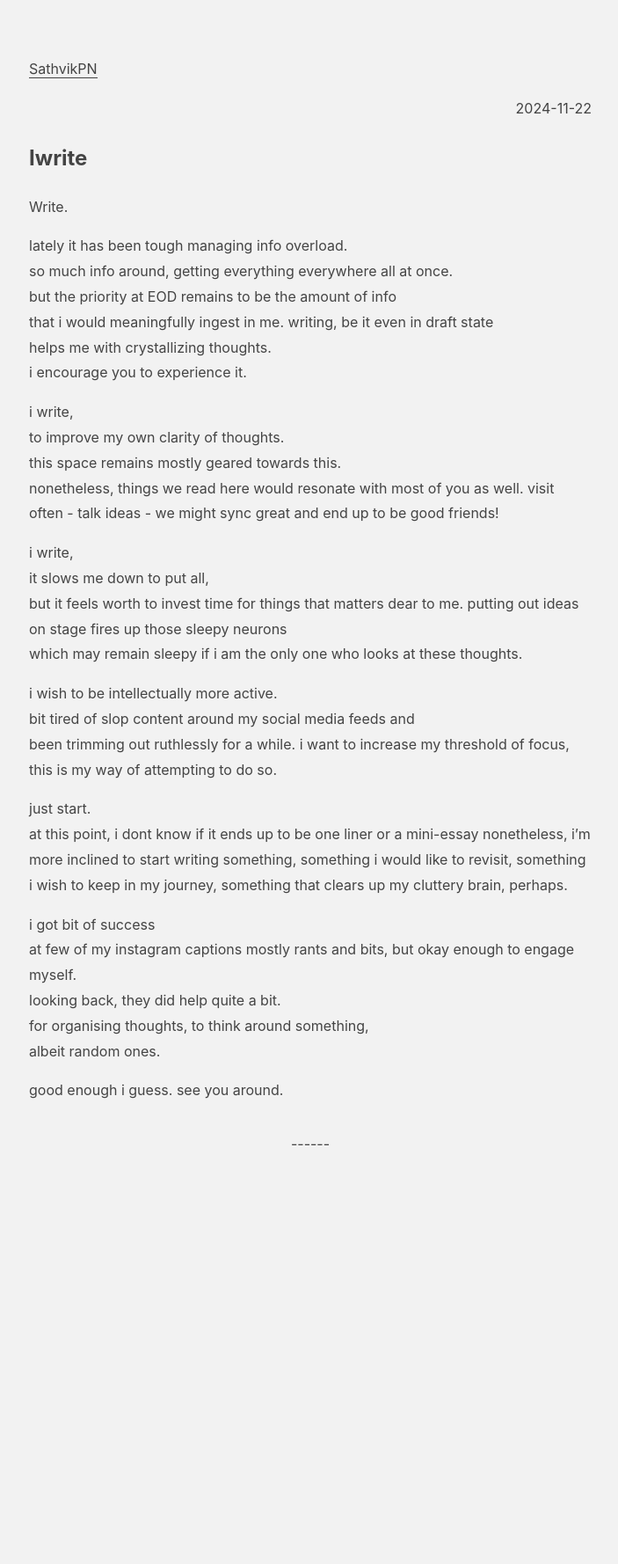
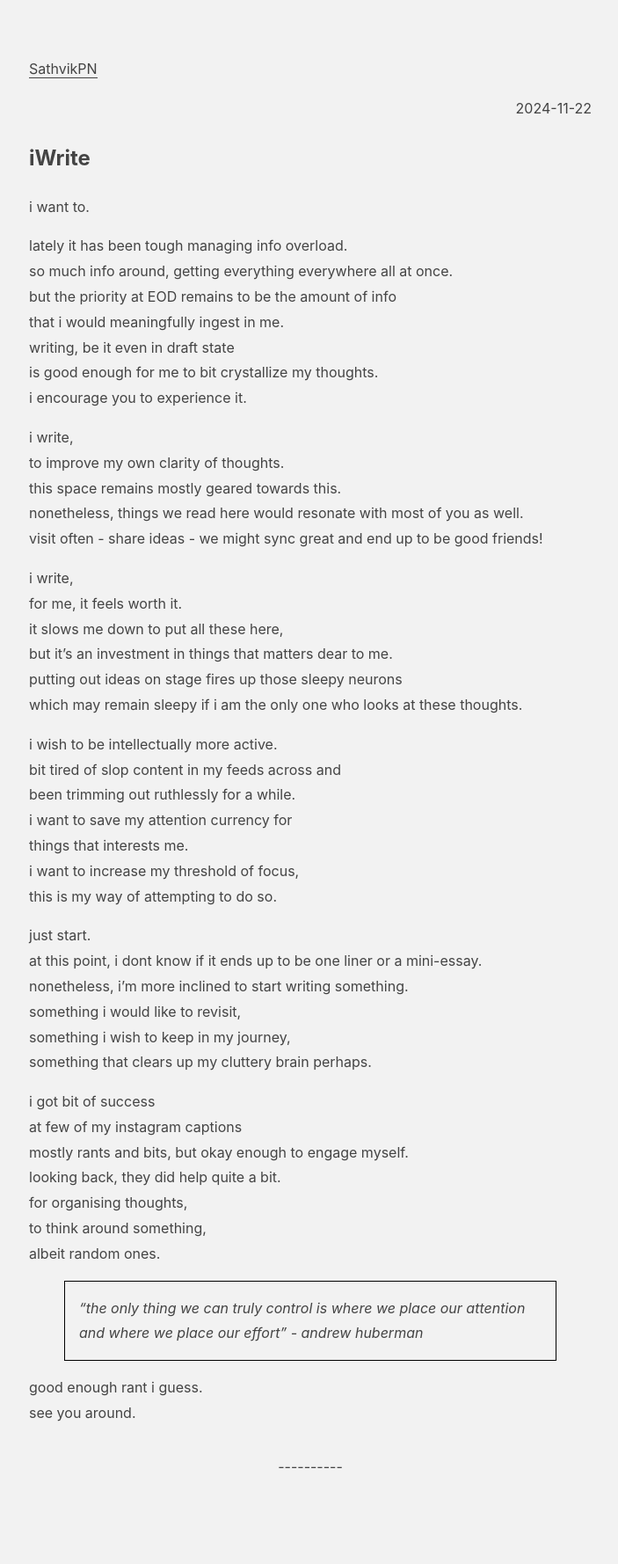
Before and after one commit to SathvikPN/sathvikpn.github.io, a Jekyll site: the page built from _posts/2024-11-22-iwrite.md, in a window 1280 px wide. Shown: the whole page at 88% size, without its empty margins (287-990 px from the left). Built offline with Jekyll 4.4.1, drawn with Linux system fonts in a browser that asks for light colours; before the commit the page ends 1411 px from its top, so only the background shows below that.

Commit message:
minor tweaks

```diff
--- a/_data/menu.yml
+++ b/_data/menu.yml
@@ -3,7 +3,7 @@
 entries:
   - title: readme
     url: readme
-  - title: writings
+  - title: thoughts
     post_list:
       limit: 10
       show_more: true
--- a/_includes/menu_item.html
+++ b/_includes/menu_item.html
@@ -1,5 +1,6 @@
 <p>
   {%-for item in include.collection-%}
+  <p>
     {%- if item.url -%}
       <a href="{{ item.url }}">{{ item.title }}</a>
     {%- else -%}
@@ -16,6 +17,7 @@
           show_more_url=item.post_list.show_more_url
      -%}
     {%-endif-%}
+  </p>
 
     {%-if item.entries-%}
       {%-include menu_item.html collection=item.entries-%}
--- a/_posts/2024-11-22-iwrite.md
+++ b/_posts/2024-11-22-iwrite.md
@@ -1,51 +1,59 @@
 ---
 layout: post
 category: general
+title: iWrite
+slug: iwrite
 ---
 
-Write.
+i want to.
 
 lately it has been tough managing info overload.
 so much info around, getting everything everywhere all at once.
 but the priority at EOD remains to be the amount of info
 that i would meaningfully ingest in me.
 writing, be it even in draft state
-helps me with crystallizing thoughts.
+is good enough for me to bit crystallize my thoughts.
 i encourage you to experience it.
 
 i write,
 to improve my own clarity of thoughts.
 this space remains mostly geared towards this.
 nonetheless, things we read here would resonate with most of you as well.
-visit often - talk ideas - we might sync great and end up to be good friends!
+visit often - share ideas - we might sync great and end up to be good friends!
 
 i write,
-it slows me down to put all,
-but it feels worth to invest time for things that matters dear to me.
+for me, it feels worth it.
+it slows me down to put all these here,
+but it's an investment in things that matters dear to me.
 putting out ideas on stage fires up those sleepy neurons
 which may remain sleepy if i am the only one who looks at these thoughts.
 
 i wish to be intellectually more active.
-bit tired of slop content around my social media feeds and
+bit tired of slop content in my feeds across and
 been trimming out ruthlessly for a while.
+i want to save my attention currency for
+things that interests me.
 i want to increase my threshold of focus,
 this is my way of attempting to do so.
 
 just start.
-at this point, i dont know if it ends up to be one liner or a mini-essay
-nonetheless, i'm more inclined to start writing something,
+at this point, i dont know if it ends up to be one liner or a mini-essay.
+nonetheless, i'm more inclined to start writing something.
 something i would like to revisit,
 something i wish to keep in my journey,
-something that clears up my cluttery brain, perhaps.
+something that clears up my cluttery brain perhaps.
 
 i got bit of success
 at few of my instagram captions
 mostly rants and bits, but okay enough to engage myself.
 looking back, they did help quite a bit.
-for organising thoughts, to think around something,
+for organising thoughts,
+to think around something,
 albeit random ones.
 
-good enough i guess.
+> "the only thing we can truly control is where we place our attention and where we place our effort" - andrew huberman
+
+good enough rant i guess.
 see you around.
 
 ---
--- a/_sass/no-style-please.scss
+++ b/_sass/no-style-please.scss
@@ -25,7 +25,7 @@ html { height: 100%; }
 
 body {
   color: #444444;
-  font-family: -apple-system, BlinkMacSystemFont, "Segoe UI", Roboto, 'monospace', Helvetica, Arial, sans-serif;
+  font-family: -apple-system, BlinkMacSystemFont, monospace, Helvetica, Arial, sans-serif;
   font-size: 16px;
   line-height: 1.8;
   margin: 0;
@@ -55,8 +55,8 @@ hr {
   text-align: center;
   border: 0;
 
-  &:before { content: '---' }
-  &:after { content: attr(data-content) '---' }
+  &:before { content: '-----' }
+  &:after { content: attr(data-content) '-----' }
 }
 
 table { width: 100%; }
```
Also changed, not shown: drafts/ideas.md (added, +8 -0 lines), readme.md.
